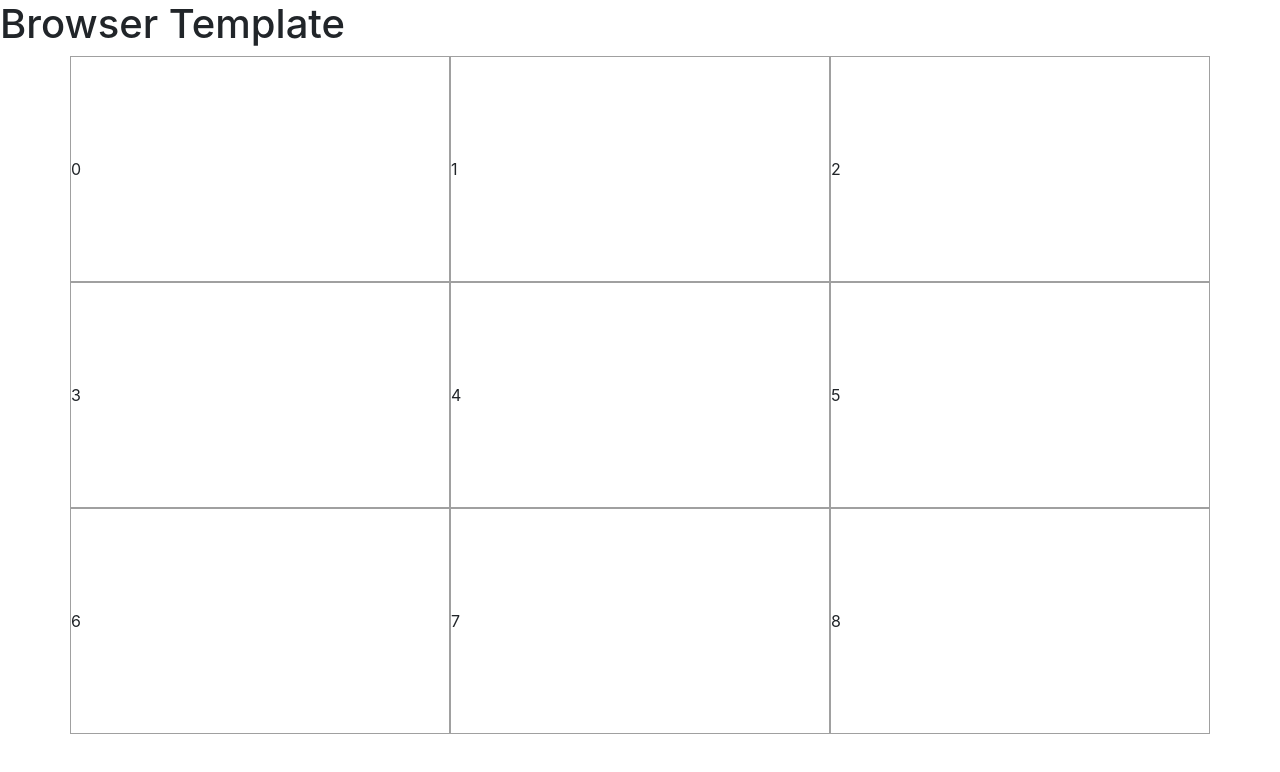
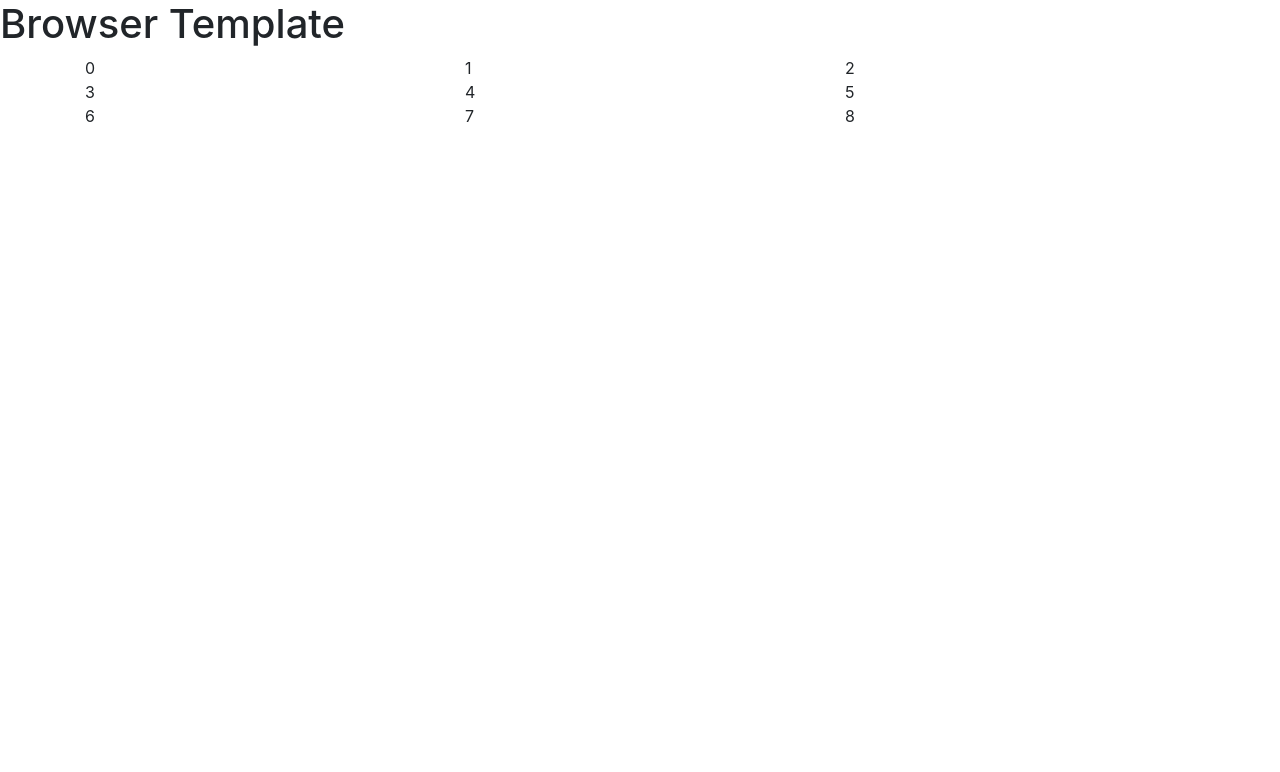
Before and after one commit to lancemahon/tic-tac-toe-lance, a website built with webpack: page index.html in a window 1280 px wide. Built offline with nearby package versions, Linux system fonts and the light colour scheme.

Commit message:
Delete some text in index.scss to help with merge?
I don't know if this is going to help

```diff
--- a/assets/styles/index.scss
+++ b/assets/styles/index.scss
@@ -1,8 +1 @@
 @import '~bootstrap/scss/bootstrap';
-
-$border-gray: #a0a0a0;
-
-.cells {
-  border: 1px solid $border-gray;
-  padding: 100px 0;
-}
```
